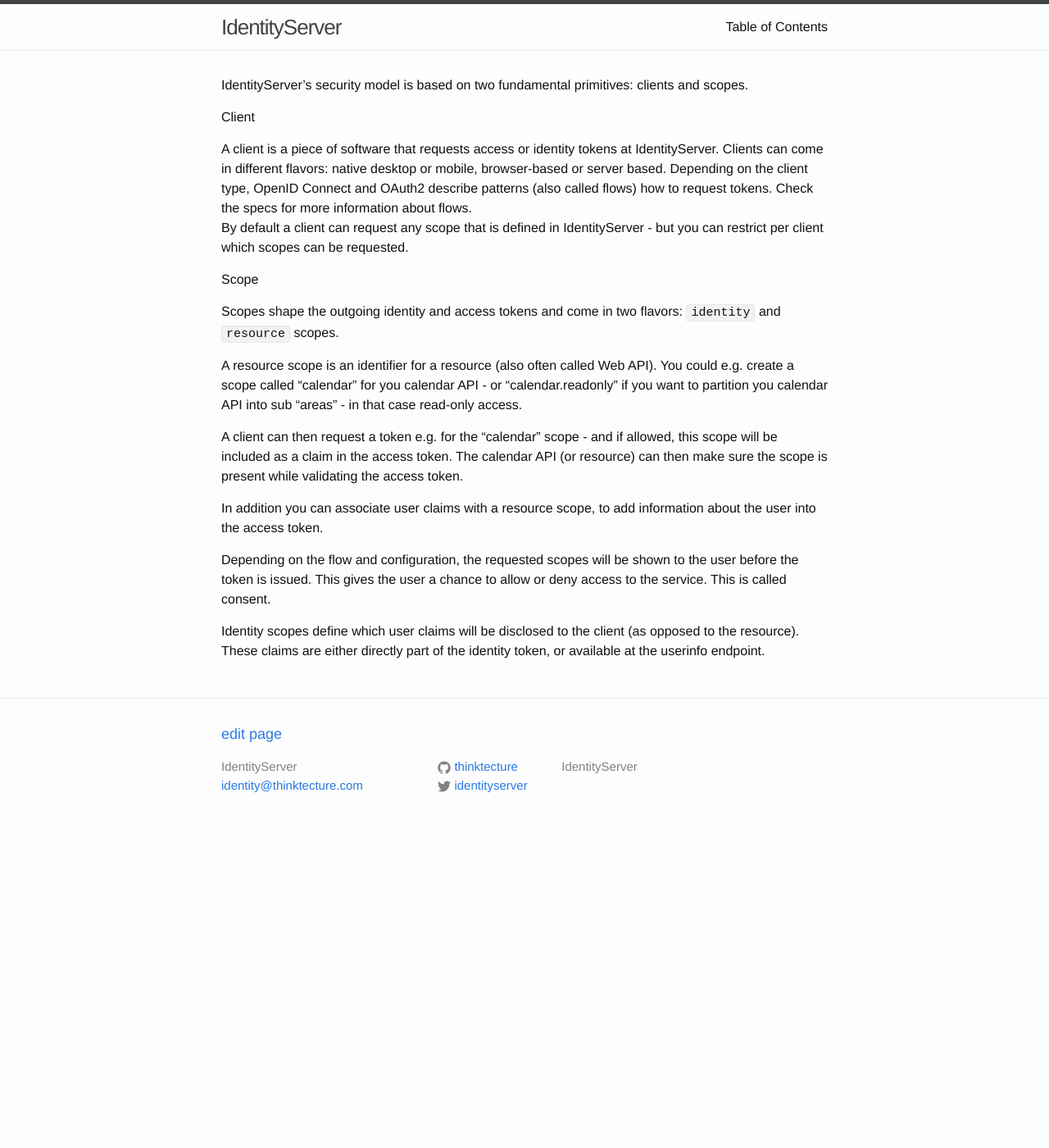
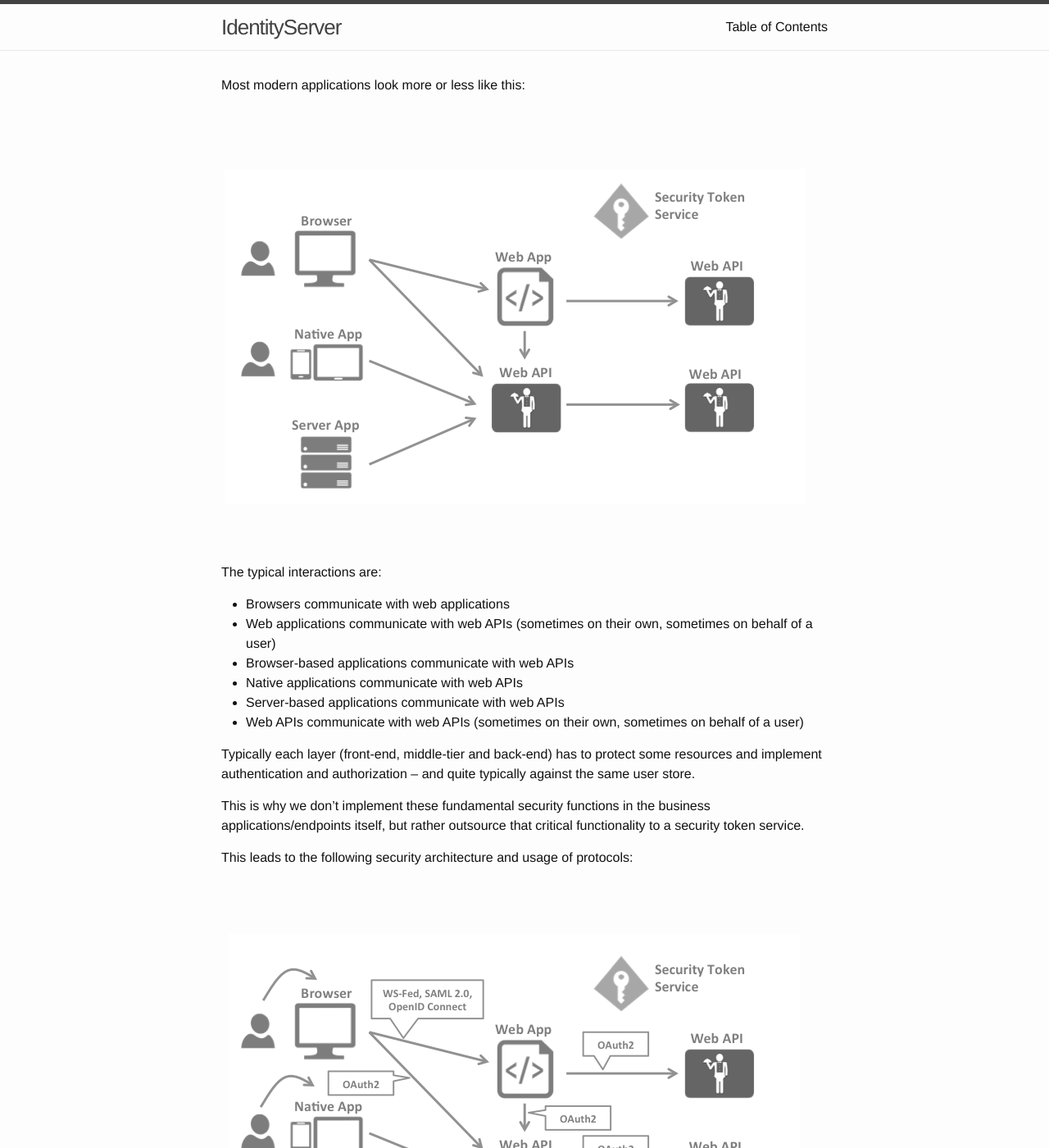
Before and after one commit to IdentityServer/Documentation, a Jekyll site: the page built from docs/overview/bigPicture.md, in a window 1280 px wide and 1400 px high. Shown: the whole window at 82% size. Built offline with Jekyll 4.4.1, drawn with Linux system fonts in a browser that asks for light colours; Markdown is read by kramdown in place of the engine named in the settings; some of the changed text lies outside the part shown.

Commit message:
added big picture

```diff
--- a/docs/overview/bigPicture.md
+++ b/docs/overview/bigPicture.md
@@ -2,21 +2,44 @@
 layout: docs-default
 ---
 
-IdentityServer's security model is based on two fundamental primitives: clients and scopes.
+Most modern applications look more or less like this:
 
-#### Client
-A client is a piece of software that requests access or identity tokens at IdentityServer. Clients can come in different flavors: native desktop or mobile, browser-based or server based. Depending on the client type, OpenID Connect and OAuth2 describe patterns (also called flows) how to request tokens. Check the specs for more information about flows.
-By default a client can request any scope that is defined in IdentityServer - but you can restrict per client which scopes can be requested.
+![modern application architecture](images/appArch.png)
 
-#### Scope
-Scopes shape the outgoing identity and access tokens and come in two flavors: `identity` and `resource` scopes.
+The typical interactions are:
+-   Browsers communicate with web applications
+-	Web applications communicate with web APIs (sometimes on their own, sometimes on behalf of a user)
+-	Browser-based applications communicate with web APIs
+-	Native applications communicate with web APIs
+-	Server-based applications communicate with web APIs
+-	Web APIs communicate with web APIs (sometimes on their own, sometimes on behalf of a user)
 
-A resource scope is an identifier for a resource (also often called Web API). You could e.g. create a scope called "calendar" for you calendar API - or "calendar.readonly" if you want to partition you calendar API into sub "areas" - in that case read-only access.
+Typically each layer (front-end, middle-tier and back-end) has to protect some resources and implement authentication and authorization – and quite typically against the same user store.
 
-A client can then request a token e.g. for the "calendar" scope - and if allowed, this scope will be included as a claim in the access token. The calendar API (or resource) can then make sure the scope is present while validating the access token.
+This is why we don’t implement these fundamental security functions in the business applications/endpoints itself, but rather outsource that critical functionality to a security token service.
 
-In addition you can associate user claims with a resource scope, to add information about the user into the access token.
+This leads to the following security architecture and usage of protocols:
 
-Depending on the flow and configuration, the requested scopes will be shown to the user before the token is issued. This gives the user a chance to allow or deny access to the service. This is called consent.
+![security architecture and protocols](images/protocols.png)
 
-Identity scopes define which user claims will be disclosed to the client (as opposed to the resource). These claims are either directly part of the identity token, or available at the userinfo endpoint.
+This divides the security world into two parts.
+
+**Authentication**
+
+Authentication is needed when an application needs to know about the identity of the current user. Typically these applications manages data on behalf of that user and needs to make sure that the use can only access the data he is allowed to. The most common example for that are (classic) web applications – but also native and JS-based applications have need for authentication.
+
+The most common authentication protocols are SAML2p, WS-Federation and OpenID Connect – SAML2p being the most popular and widely deployed one.
+
+OpenID Connect is the newest of the three, but is generally considered being the future because it has the most potential for modern applications. It was being built for mobile applications scenarios right from the start and is designed to be API friendly.
+
+**API Access**
+
+Applications have two fundamental ways how they communicate with APIs – using the application identity, or delegating the user’s identity. Sometimes both ways need to be combined.
+
+OAuth2 is a protocol that allows applications to request access tokens from a security token service and use them to communicate with APIs. This reduces complexity on both the client applications as well as the APIs since authentication and authorization can be centralized.
+
+**OpenID Connect and OAuth2 – better together**
+
+OpenID Connect and OAuth2 are very similar – in fact OpenID Connect is an extensions on top of OAuth2. This means that you can combine the two fundamental security concerns – authentication and API access into a single protocol – and often a single round trip to the security token service.
+
+This is why we believe that the combination of OpenID Connect and OAuth2 is the best approach to secure modern applications for the foreseeable future. IdentityServer v3 is an implementation of these two protocols and is highly optimized to solve the typical security problems of today’s mobile, native and web applications.
```
Also changed, not shown: docs/overview/images/AppArch.png (added), docs/overview/images/Protocols.png (added).
